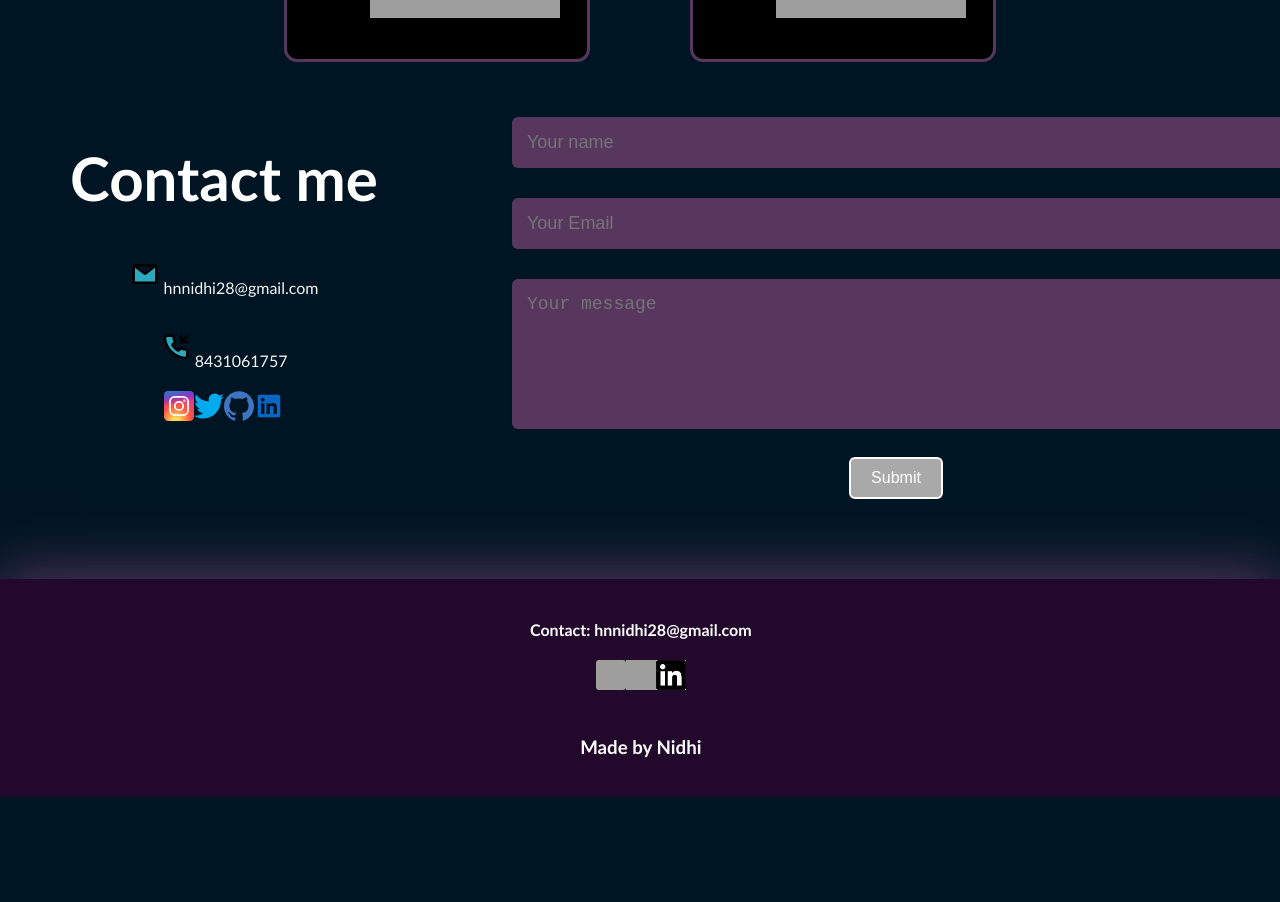
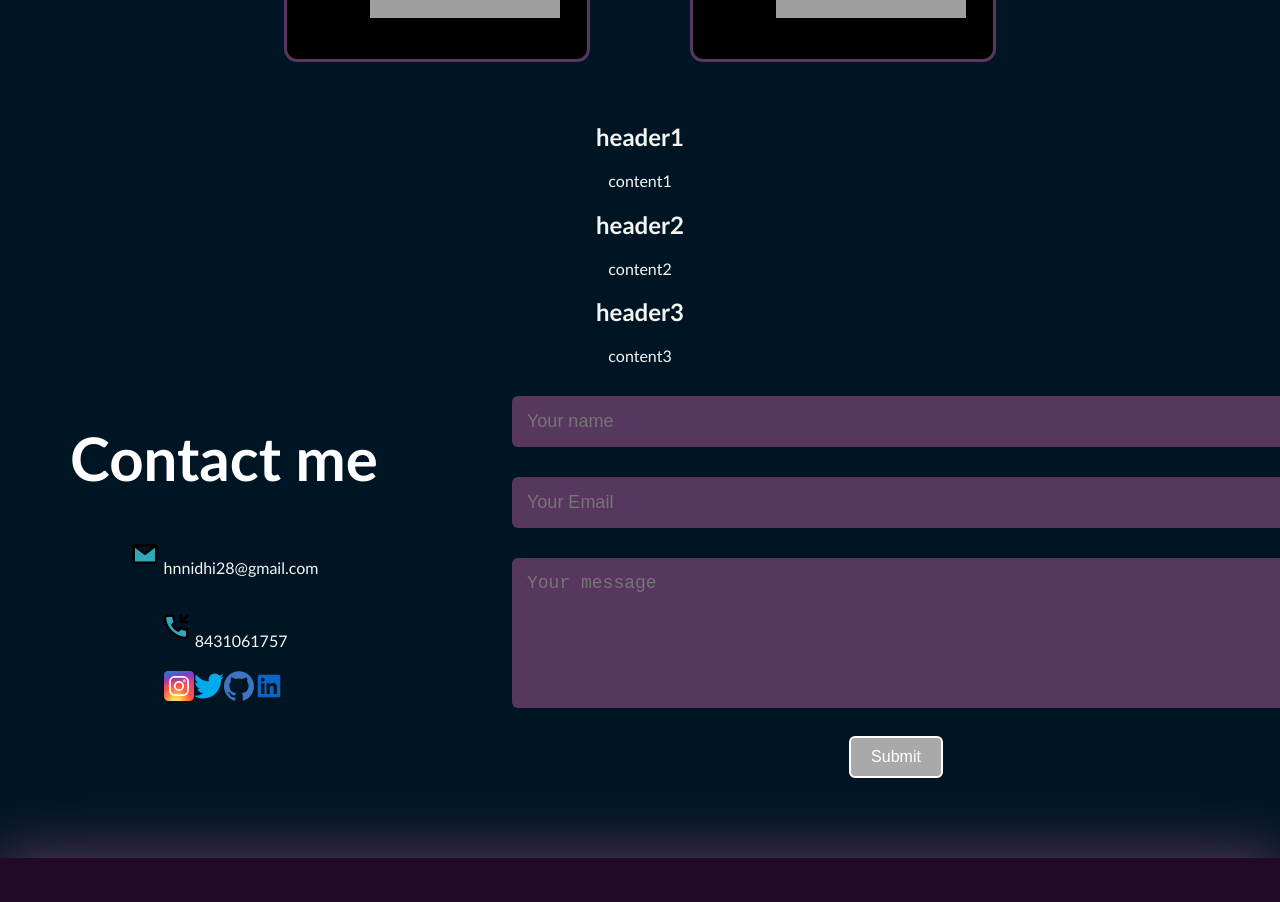
Before and after one commit to nidhihn/portfolioreact, a React (Create React App) app in the folder Desktop/reactport/portfolio/: page / in a window 1280 px wide. Shown: the part 2420-3322 px from the top of the page. Before the commit the page ends 3217 px from the top, so only its background shows below. Built offline with nearby package versions, Linux system fonts and the light colour scheme; grey boxes are pictures that could not be loaded.

Commit message:
Added props

```diff
--- /dev/null
+++ b/Desktop/reactport/portfolio/src/component/Card.js
@@ -0,0 +1,13 @@
+import "../css/Card.css";
+function Card({Skills}) {
+    console.log(Skills.h);
+    return (
+        <>
+        <div className="card">
+            <h2>{Skills.h}</h2>
+            <p>{Skills.p}</p>
+        </div>
+        </>
+    )
+}
+export default Card;
--- a/Desktop/reactport/portfolio/src/component/Skills.js
+++ b/Desktop/reactport/portfolio/src/component/Skills.js
@@ -1,5 +1,23 @@
 import "../css/Skills.css";
-function Skills() {
+import Card from "./Card";
+function Skill() {
+    const skills=[
+        {
+            id:1,
+            h:"header1",
+            p:"content1"
+        },
+        {
+            id:2,
+            h:"header2",
+            p:"content2"
+        },
+        {
+            id:3,
+            h:"header3",
+            p:"content3"
+        }
+    ]
   return (
     <>
       <h1 className="skills">Skills</h1>
@@ -32,7 +50,12 @@ function Skills() {
 
       </div>
       </div>
+      {
+        skills.map((item)=>(
+            <Card Skills={item}/>
+        ))
+      }
     </>
   );
 }
-export default Skills;
+export default Skill;
--- /dev/null
+++ b/Desktop/reactport/portfolio/src/css/Card.css
@@ -0,0 +1,3 @@
+/* h2{
+    color: brown;
+}  */
```
